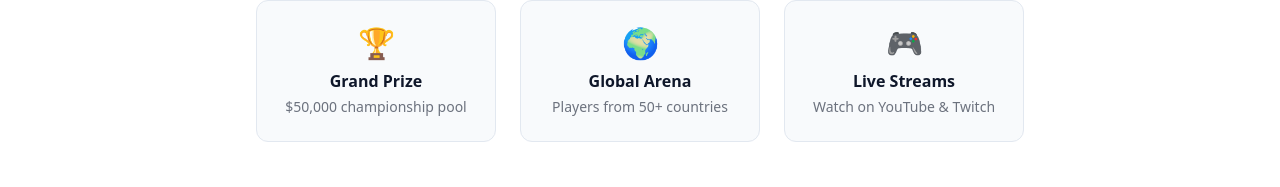
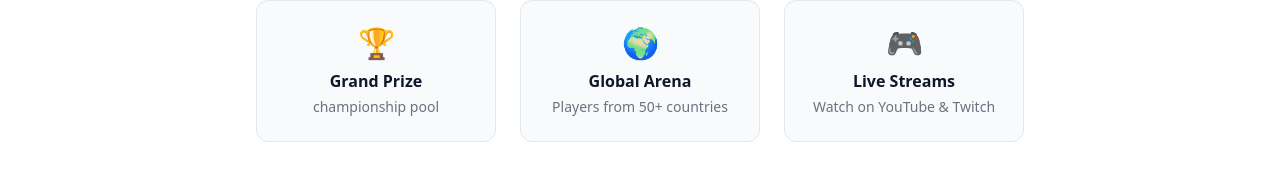
Before and after one commit to sword198-coder/thunder-league, a Next.js app: page / in a window 1280 px wide. Shown: the part 1012-1199 px from the top of the page. Built offline with nearby package versions, Linux system fonts and the light colour scheme; no server answers.

Commit message:
Update page.tsx

```diff
--- a/src/app/page.tsx
+++ b/src/app/page.tsx
@@ -18,7 +18,7 @@ export default function Home() {
             <div className="p-6 rounded-xl bg-surface border border-border">
               <div className="text-3xl mb-2">🏆</div>
               <h3 className="font-semibold text-primary mb-1">Grand Prize</h3>
-              <p className="text-sm text-primary/60">$50,000 championship pool</p>
+              <p className="text-sm text-primary/60">championship pool</p>
             </div>
             <div className="p-6 rounded-xl bg-surface border border-border">
               <div className="text-3xl mb-2">🌍</div>
```
